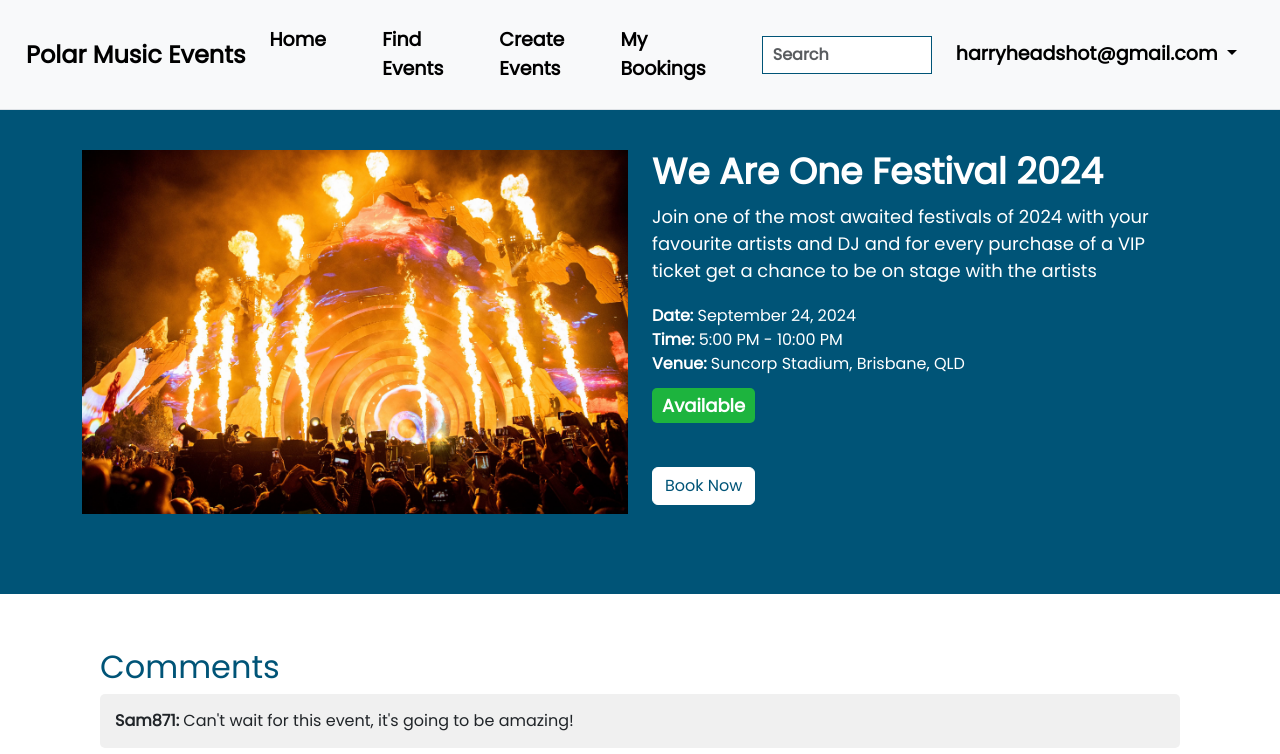
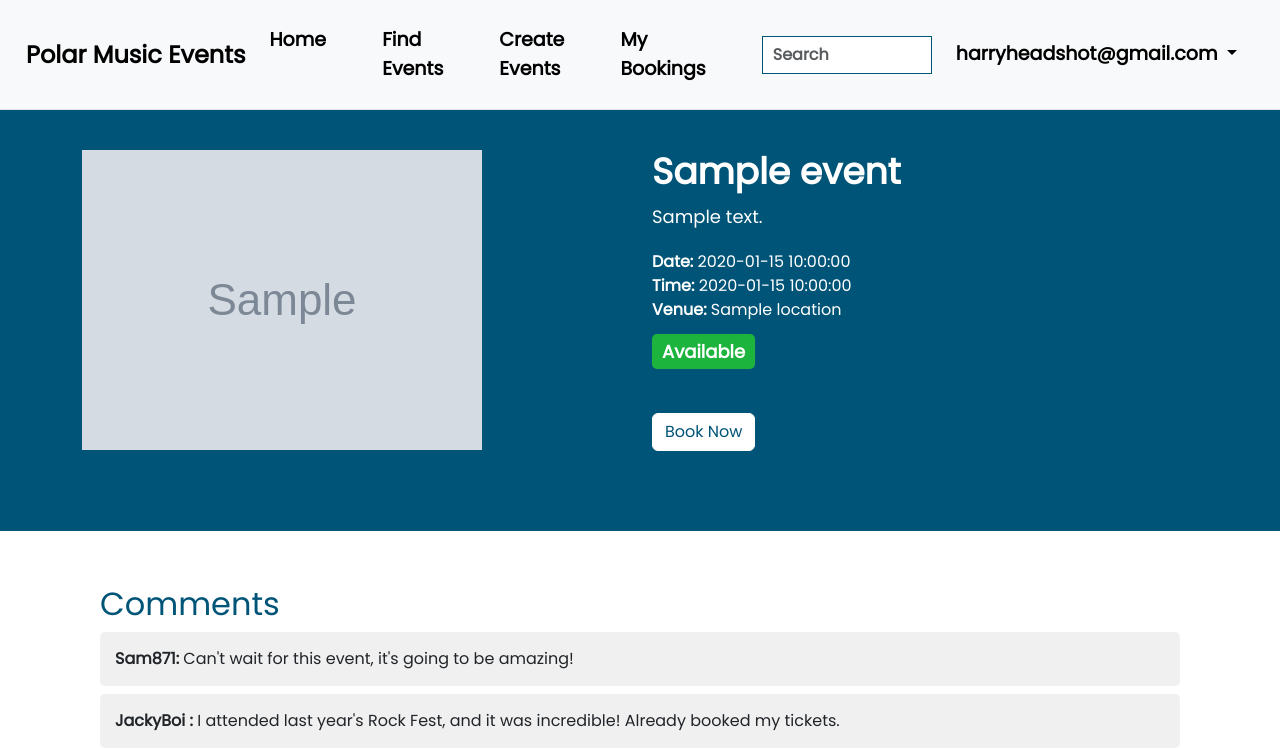
Before and after one commit to n10997148/IAB207Group6, a Flask app: template website/templates/EventDetails.html in a window 1280 px wide. Shown: the top 754 px of the page. Run offline with Flask 3, Linux system fonts and the light colour scheme; the template is opened without the code that fills it: most values are stand-ins (such as "Sample title", 1, 10 or a date in 2020); grey boxes marked "Sample" are stand-in pictures; some libraries are stand-ins or nearby versions.

Commit message:
Updated view event page to use event data from db

```diff
--- a/website/models.py
+++ b/website/models.py
@@ -29,8 +29,8 @@ class Event(db.Model):
     name = db.Column(db.String(100), nullable=False)
     description = db.Column(db.String(1000), nullable=False)
     location = db.Column(db.String(200), nullable=False)
-    date = db.Column(db.DateTime, nullable=False)
-    time = db.Column(db.DateTime, nullable=False)
+    date = db.Column(db.Date, nullable=False)
+    time = db.Column(db.Time, nullable=False)
     price = db.Column(db.Float, nullable=False)
     image = db.Column(db.String(400))
     capacity = db.Column(db.Integer, nullable=False)
@@ -41,6 +41,7 @@ class Event(db.Model):
         nullable=False,
         default='open'
     )
+
 
     # Foreign Key to reference User who organizes the event
     user_id = db.Column(db.Integer, db.ForeignKey('users.id'), nullable=False)
--- a/website/templates/EventDetails.html
+++ b/website/templates/EventDetails.html
@@ -6,7 +6,7 @@
     <title>Polar Music Events</title>
     <link href="https://cdn.jsdelivr.net/npm/bootstrap@5.3.3/dist/css/bootstrap.min.css" rel="stylesheet"
     integrity="sha384-QWTKZyjpPEjISv5WaRU9OFeRpok6YctnYmDr5pNlyT2bRjXh0JMhjY6hW+ALEwIH" crossorigin="anonymous">
-    <link rel="stylesheet" href="Static/style/EventDetailstyle.css">
+    <link rel="stylesheet" href="{{ url_for('static', filename='style/EventDetailstyle.css') }}">
     <link rel="stylesheet" href="https://fonts.googleapis.com/css?family=Poppins">
 </head>
 <body>
@@ -56,18 +56,18 @@
         <div class="container">
             <div class="row">
                 <div class="col-md-6">
-                    <img src="Static/img/concert.jpg" class="img-fluid" alt="Event Image">
+                    <img src="{{ event.image }}" class="img-fluid" alt="Event Image">
                 </div>
 
                 <div class="col-md-6">
-                    <h1 class="event-title">We Are One Festival 2024</h1>
+                    <h1 class="event-title">{{ event.name }}</h1>
                     <p class="event-description">
-                        Join one of the most awaited festivals of 2024 with your favourite artists and DJ and for every purchase of a VIP ticket get a chance to be on stage with the artists
+                        {{ event.description }}
                     </p>
                     <p class="event-details">
-                        <strong>Date:</strong> September 24, 2024 <br>
-                        <strong>Time:</strong> 5:00 PM - 10:00 PM <br>
-                        <strong>Venue:</strong> Suncorp Stadium, Brisbane, QLD
+                        <strong>Date:</strong> {{ event.date }} <br>
+                        <strong>Time:</strong> {{ event.time }} <br>
+                        <strong>Venue:</strong> {{ event.location }}
                     </p>
                     <span class="event-status status-open">Available</span>
                     <br>
@@ -93,8 +93,8 @@
                                         <div class="mb-3">
                                             <label for="ticketType" class="ticket-label">Ticket Type</label>
                                             <select class="form-select" id="ticketType" name="ticketType">
-                                                <option value="general">General Admission - $50</option>
-                                                <option value="vip">VIP - $100</option>
+                                                <option value="general">General Admission - ${{ event.price }}</option>
+                                                <option value="vip">VIP - ${{ event.price * 2 }}</option>
                                                 <div class="mb-3">
                                                     <label for="name" class="form-label">Your Name</label>
                                                     <input type="text" class="form-control" id="name" placeholder="Enter your name" required>
--- a/website/templates/index.html
+++ b/website/templates/index.html
@@ -25,7 +25,7 @@
                         <a class="nav-link" href="index.html">Home</a>
                     </li>
                     <li class="nav-item">
-                        <a class="nav-link" href="{{ url_for('main.view_event') }}">Find Events</a>
+                        <a class="nav-link" href="#">Find Events</a>
                     </li>
                     <li class="nav-item">
                         <a class="nav-link" href="{{ url_for('main.create_event') }}">Create Events</a>
@@ -98,7 +98,7 @@
                 <div class="card-body">
                   <h5 class="card-title">We Are One Festival 2024</h5>
                   <p class="card-text">Join one of the most awaited festivals of 2024</p>
-                  <a href="EventDetails.html" class="btn btn-event">View Event</a>
+                  <a href="{{ url_for('main.view_event' , current_event_id=1) }}" class="btn btn-event">View Event</a> <!--  -->
                   <span class="event-status status-open">Available</span>
                 </div>
               </div>
```
Also changed, not shown: website/views.py (+13 -4 lines).
